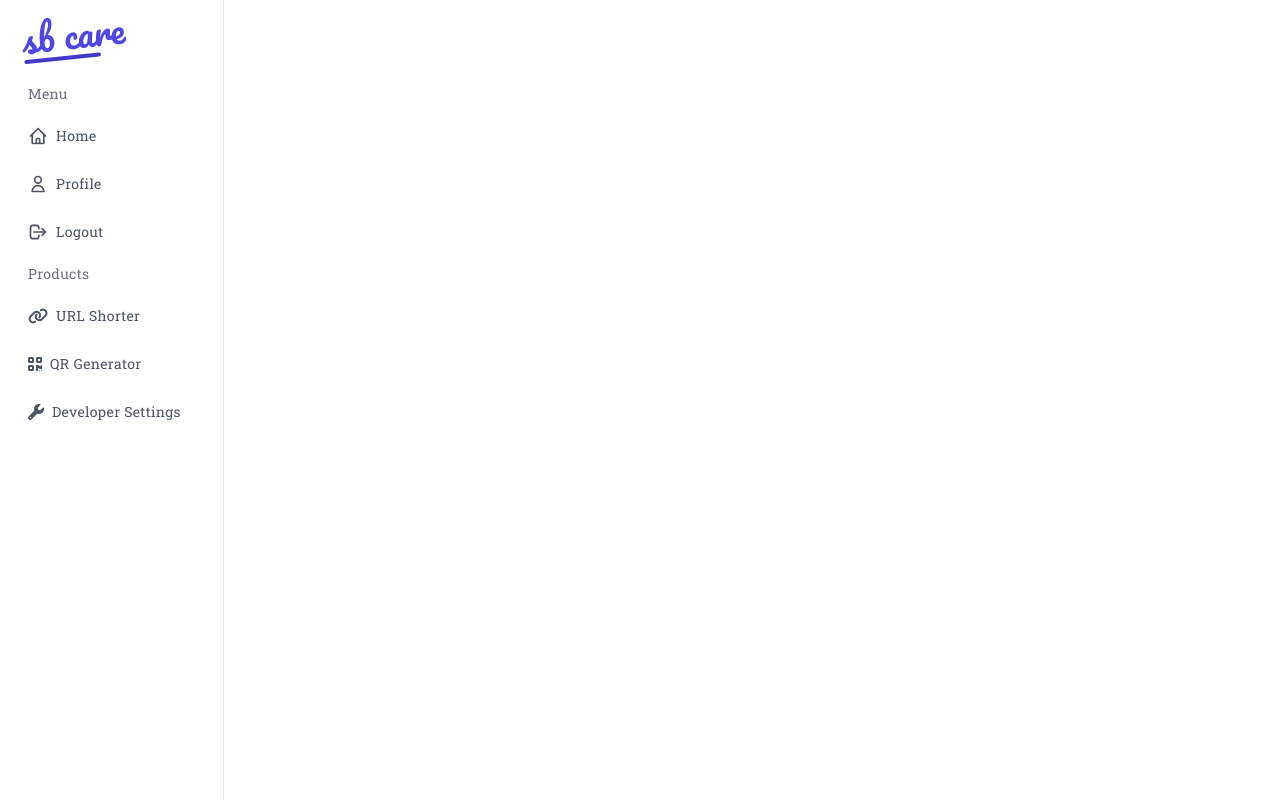
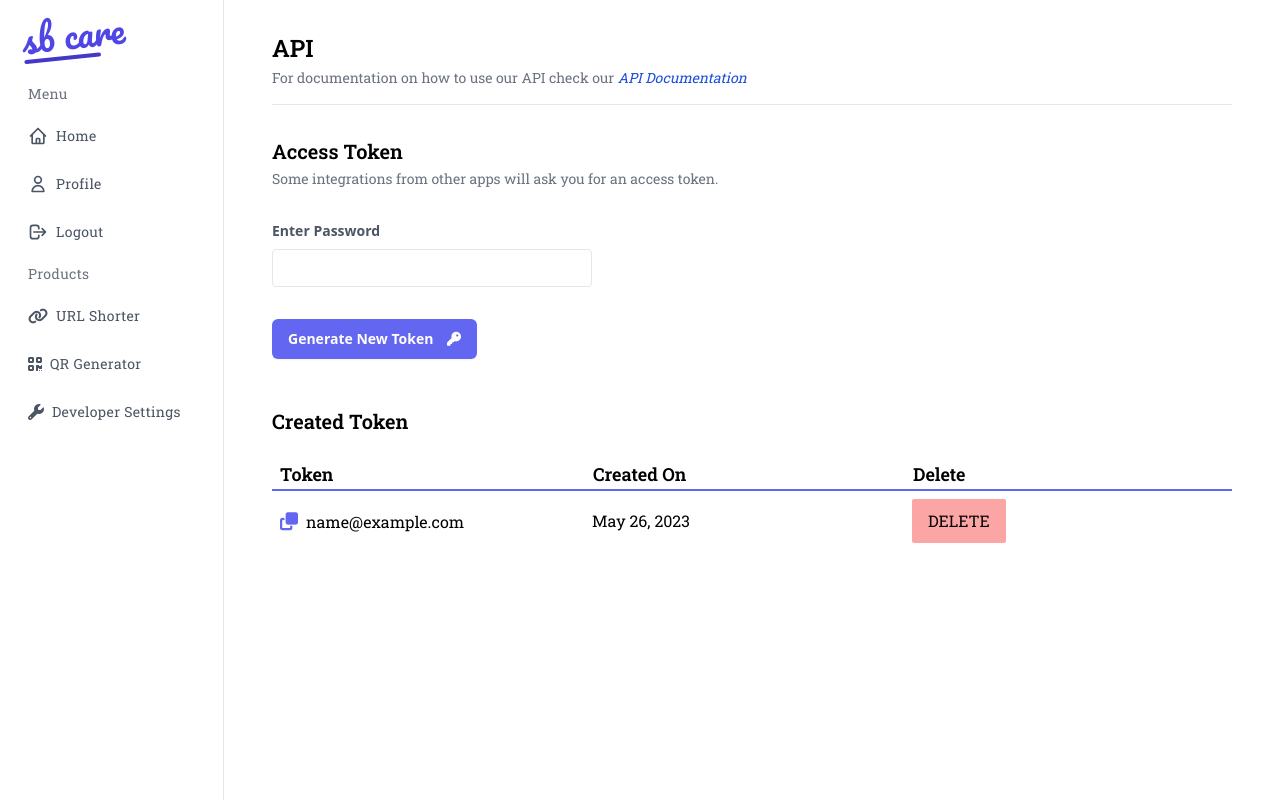
Before and after one commit to Mr-Atanu-Roy/SBCare, a Django app: page /auth/dashboard/dev-settings/ in a window 1280 px wide. Run offline with Django 4.2, Linux system fonts and the light colour scheme; the visitor is signed in with stand-in values (Sample User, id 1); some libraries are stand-ins or nearby versions.

Commit message:
completed frontend: dev-settings

```diff
--- a/static/css/style.css
+++ b/static/css/style.css
@@ -664,6 +664,11 @@ video {
   margin-bottom: 0.75rem;
 }
 
+.my-6{
+  margin-top: 1.5rem;
+  margin-bottom: 1.5rem;
+}
+
 .my-8{
   margin-top: 2rem;
   margin-bottom: 2rem;
@@ -733,6 +738,10 @@ video {
   margin-right: 0px;
 }
 
+.mr-1{
+  margin-right: 0.25rem;
+}
+
 .mr-2{
   margin-right: 0.5rem;
 }
@@ -757,6 +766,10 @@ video {
   margin-top: 0.375rem;
 }
 
+.mt-12{
+  margin-top: 3rem;
+}
+
 .mt-2{
   margin-top: 0.5rem;
 }
@@ -869,6 +882,10 @@ video {
   min-height: 100vh;
 }
 
+.w-1\/3{
+  width: 33.333333%;
+}
+
 .w-12{
   width: 3rem;
 }
@@ -899,6 +916,11 @@ video {
 
 .w-6{
   width: 1.5rem;
+}
+
+.w-fit{
+  width: -moz-fit-content;
+  width: fit-content;
 }
 
 .w-full{
@@ -1053,6 +1075,10 @@ video {
   white-space: nowrap;
 }
 
+.break-words{
+  overflow-wrap: break-word;
+}
+
 .rounded{
   border-radius: 0.25rem;
 }
@@ -1142,6 +1168,11 @@ video {
   background-color: rgb(67 56 202 / var(--tw-bg-opacity));
 }
 
+.bg-red-300{
+  --tw-bg-opacity: 1;
+  background-color: rgb(252 165 165 / var(--tw-bg-opacity));
+}
+
 .bg-teal-100{
   --tw-bg-opacity: 1;
   background-color: rgb(204 251 241 / var(--tw-bg-opacity));
@@ -1399,6 +1430,10 @@ video {
   text-transform: capitalize;
 }
 
+.italic{
+  font-style: italic;
+}
+
 .leading-6{
   line-height: 1.5rem;
 }
@@ -1413,6 +1448,11 @@ video {
 
 .tracking-wide{
   letter-spacing: 0.025em;
+}
+
+.text-blue-700{
+  --tw-text-opacity: 1;
+  color: rgb(29 78 216 / var(--tw-text-opacity));
 }
 
 .text-gray-500{
@@ -1438,6 +1478,11 @@ video {
 .text-green-600{
   --tw-text-opacity: 1;
   color: rgb(22 163 74 / var(--tw-text-opacity));
+}
+
+.text-indigo-500{
+  --tw-text-opacity: 1;
+  color: rgb(99 102 241 / var(--tw-text-opacity));
 }
 
 .text-indigo-600{
@@ -1615,6 +1660,11 @@ video {
   background-color: rgb(67 56 202 / var(--tw-bg-opacity));
 }
 
+.hover\:bg-red-400:hover{
+  --tw-bg-opacity: 1;
+  background-color: rgb(248 113 113 / var(--tw-bg-opacity));
+}
+
 .hover\:text-gray-800:hover{
   --tw-text-opacity: 1;
   color: rgb(31 41 55 / var(--tw-text-opacity));
@@ -1623,6 +1673,11 @@ video {
 .hover\:text-indigo-600:hover{
   --tw-text-opacity: 1;
   color: rgb(79 70 229 / var(--tw-text-opacity));
+}
+
+.hover\:text-indigo-700:hover{
+  --tw-text-opacity: 1;
+  color: rgb(67 56 202 / var(--tw-text-opacity));
 }
 
 .hover\:underline:hover{
--- a/templates/accounts/dev_settings.html
+++ b/templates/accounts/dev_settings.html
@@ -5,10 +5,119 @@
 {% block body %}
 
 
+<div class="h-full w-full p-6 md:p-8 lg:px-12">
 
+
+    <div class="mb-4">
+        <div class="font-roboto font-semibold text-2xl">API</div>
+        <div class="font-roboto font-medium text-sm text-gray-500 mt-1">For documentation on how to use our API check
+            our <span><a href="" class="text-blue-700 italic">API Documentation</a></span></div>
+    </div>
+    <hr class="w-full">
+    <div class="my-8">
+        <div class="font-roboto font-semibold text-xl">Access Token</div>
+        <div class="font-roboto font-medium text-sm text-gray-500 mt-1">Some integrations from other apps will ask you
+            for an access token.</div>
+    </div>
+
+    <form action="" method="post" class="w-1/3">
+        {% csrf_token %}
+        <div>
+            <label class="font-semibold text-sm text-gray-600 pb-1 block mb-1">Enter Password</label>
+            <input type="password" id="password"
+                class="border outline-none hover:border-indigo-600 focus:border-indigo-600 rounded px-3 py-2 text-sm font-light w-full" />
+        </div>
+        <div class="flex items-center justify-start my-8">
+            <button type="submit" name="tokenFormSubmit" id="tokenFormSubmit"
+                class="foont-roboto transition duration-200 bg-indigo-500 hover:bg-indigo-600 focus:bg-indigo-700 focus:shadow-sm focus:ring-4 focus:ring-indigo-500 focus:ring-opacity-50 text-white px-4 py-2.5 rounded-md text-sm shadow-sm hover:shadow-md font-semibold text-center inline-block">
+                <span class="inline-block">Generate New Token
+                    <i class="fa fa-key ml-2.5 transition-all duration-300 ease-in-out"></i>
+                </span>
+            </button>
+        </div>
+    </form>
+
+    <div class="my-6 mt-12">
+        <div class="font-roboto font-semibold text-xl">Created Token</div>
+    </div>
+    <table class="font-roboto w-full table-fixed">
+        <thead>
+            <tr class="font-semibold text-lg border-collapse border-b-2 border-indigo-500">
+                <td class="pl-2">Token</td>
+                <td>Created On</td>
+                <td>Delete</td>
+            </tr>
+        </thead>
+        <tbody id="tokenTable">
+            <tr class="font-light border-collapse">
+                <td class="p-2 break-words">
+                    <span class="copyToken mr-1 text-indigo-500 cursor-pointer text-lg hover:text-indigo-700 transition" data-id="token"><i
+                            class="fa fa-clone"></i></span> {{user.email}}
+                </td>
+                <td class="p-2 pl-0 break-words">{{user.date_joined | date}}</td>
+                <td class="p-2 pl-0 break-words">
+                    <button
+                        class="deleteTokenBtn py-2.5 px-4 uppercase bg-red-300 font-medium cursor-pointer hover:bg-red-400 rounded-sm w-fit transition-all duration-300 ease-in-out"
+                        data-id="">
+                        Delete
+                    </button>
+                </td>
+            </tr>
+        </tbody>
+    </table>
+
+</div>
 
 
 {% include '../blocks/dismissible_alert.html' %}
 
 
 {% endblock body %}
+
+
+{% block js %}
+<script>
+
+
+    $(document).ready(function () {
+        //func to copy to clipboard
+        function copyToClipboard(text) {
+            var tempInput = $("<input>"); // Create a temporary input element
+            $("body").append(tempInput); // Append it to the body element
+            tempInput.val(text).select(); // Set the value and select the text
+            document.execCommand("copy"); // Copy the selected text to the clipboard
+            tempInput.remove(); // Remove the temporary input element
+        }
+
+        //func to humanize dates
+        function humanizeDateTime(dateTimeString) {
+            const currentDate = new Date();
+            const date = new Date(dateTimeString);
+
+            const timeDiff = currentDate.getTime() - date.getTime();
+            const dayDiff = Math.floor(timeDiff / (1000 * 3600 * 24)); // Number of days difference
+
+            if (dayDiff === 0) {
+                return "today";
+            } else if (dayDiff === 1) {
+                return "yesterday";
+            } else {
+                return dayDiff + " days ago";
+            }
+        }
+
+
+
+        //handles token copy
+        $(".copyToken").on("click", function (e) {
+            e.preventDefault();
+            var token = $(this).data("id");
+            copyToClipboard(token);
+        });
+
+
+    });
+
+
+</script>
+{% endblock js %}
```
Also changed, not shown: templates/accounts/profile.html (+5 -5 lines).
